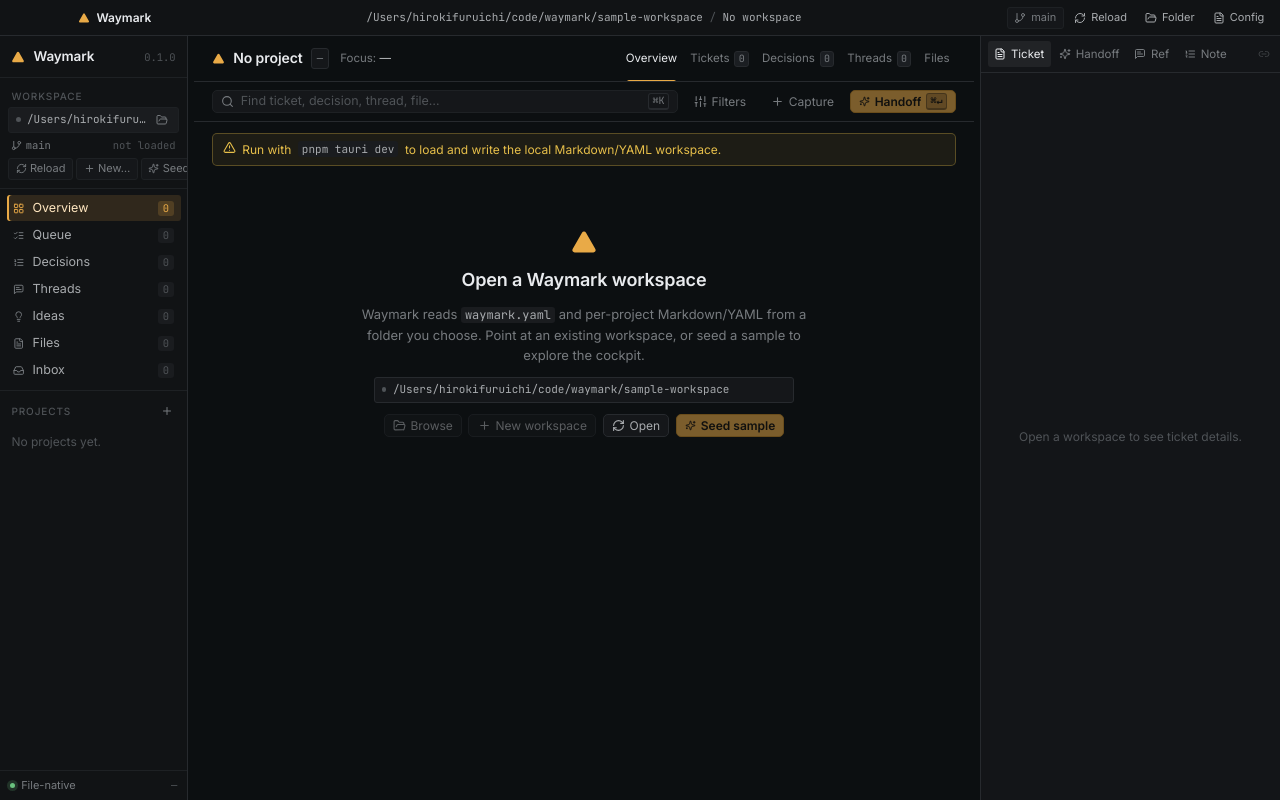
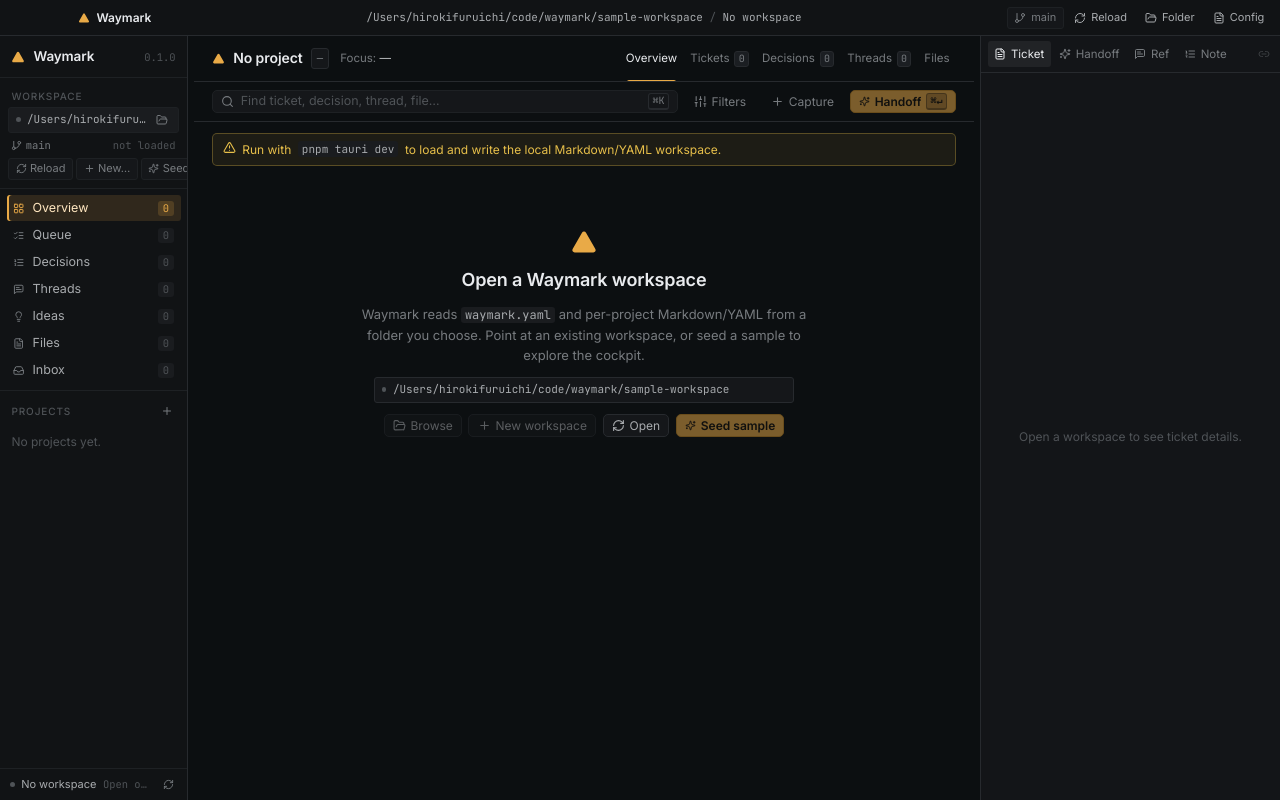
Before and after one commit to hkfi/waymark, a React (Vite) app: page / in a window 1280 px wide. Built offline with nearby package versions, Linux system fonts and the light colour scheme.

Commit message:
Clarify workspace sidebar status

```diff
--- a/src/components/shell.tsx
+++ b/src/components/shell.tsx
@@ -255,11 +255,30 @@
       </div>
 
       <div className="border-t border-line-soft px-3 py-2 flex items-center gap-2 text-[11px] text-ink-faint whitespace-nowrap overflow-hidden">
-        <span className="w-1.5 h-1.5 rounded-full bg-lane-done shadow-[0_0_0_3px_oklch(0.74_0.13_150_/_0.18)] shrink-0" />
-        <span className="shrink-0">File-native</span>
-        <span className="ml-auto font-mono text-[10.5px] text-ink-mute shrink-0">
-          {workspace ? "manual writes" : "—"}
+        <span
+          className={cx(
+            "w-1.5 h-1.5 rounded-full shrink-0",
+            workspace
+              ? counts.warnings > 0
+                ? "bg-warn shadow-[0_0_0_3px_oklch(0.82_0.14_90_/_0.16)]"
+                : "bg-lane-done shadow-[0_0_0_3px_oklch(0.74_0.13_150_/_0.18)]"
+              : "bg-ink-mute",
+          )}
+        />
+        <span className="shrink-0 text-ink-soft">{workspace ? "Workspace loaded" : "No workspace"}</span>
+        <span className="ml-auto font-mono text-[10.5px] text-ink-mute truncate">
+          {workspace
+            ? `${workspace.projects.length} project${workspace.projects.length === 1 ? "" : "s"}${counts.warnings ? ` · ${counts.warnings} warning${counts.warnings === 1 ? "" : "s"}` : ""}`
+            : "Open or create"}
         </span>
+        <button
+          onClick={onRefresh}
+          className="w-[18px] h-[18px] grid place-items-center rounded-[3px] text-ink-faint hover:bg-surface-3 hover:text-ink shrink-0"
+          aria-label="Reload workspace"
+          title="Reload workspace"
+        >
+          <RefreshCw size={11} />
+        </button>
       </div>
     </aside>
   );
```
